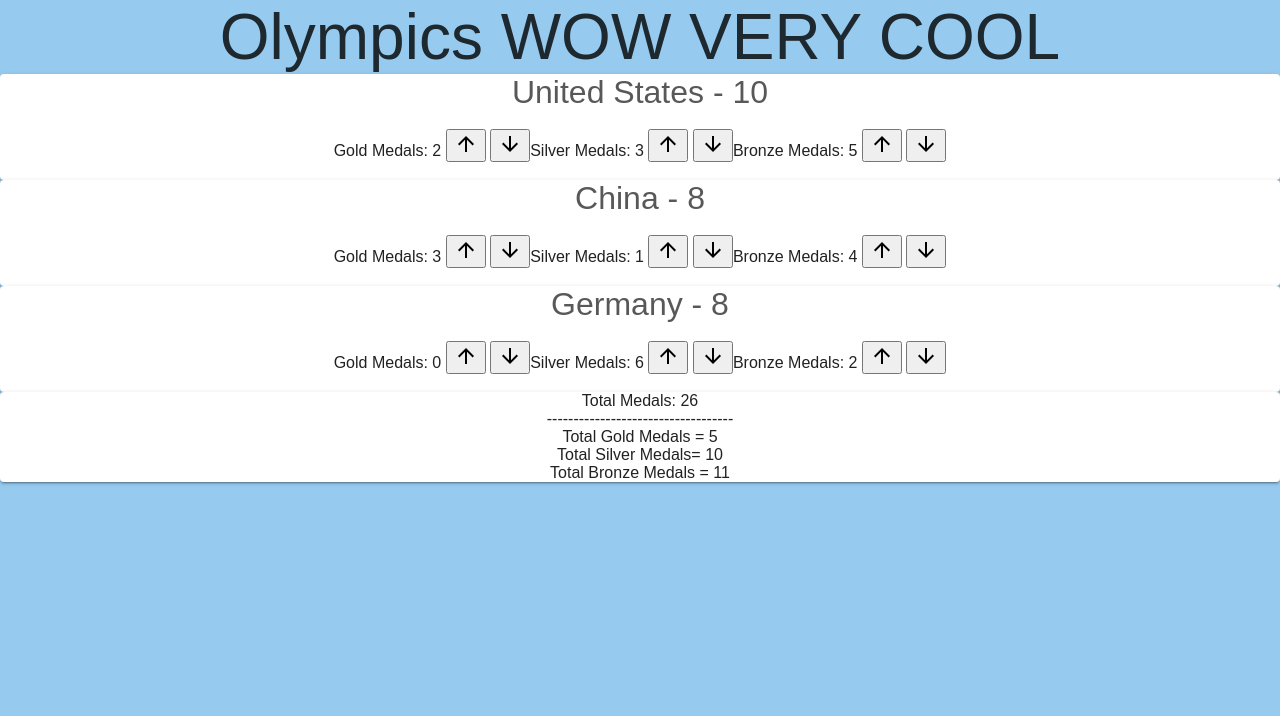
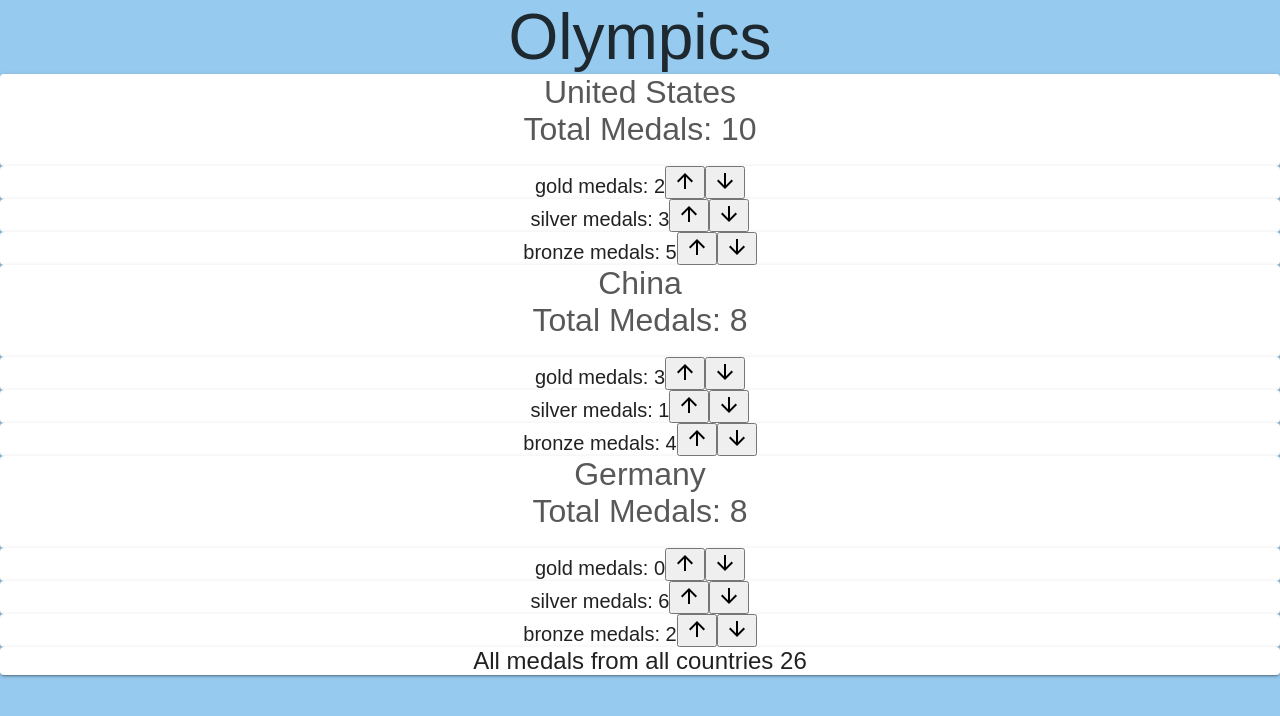
Before and after one commit to athanas1/module-2-assign, a React (Create React App) app: page / in a window 1280 px wide. Shown: the top 716 px of the page. Built offline with nearby package versions, Linux system fonts and the light colour scheme.

Commit message:
Refactored code , should be good now?

```diff
--- a/src/App.css
+++ b/src/App.css
@@ -18,7 +18,7 @@
 }
 
 .medals{
-font-size: 1em;
+font-size: 1.25em;
 }
 .counter {
   margin: auto;
--- a/src/App.js
+++ b/src/App.js
@@ -2,103 +2,70 @@ import React, { Component } from 'react';
 import './App.css';
 //import Countries from './components/Countries';
 import Country from './components/Country';
-import Medal from './components/Medal';
 import { getCountries } from './services/countryService';
+import { getMedals} from './services/medalService';
+import Paper from '@material-ui/core/Paper';
 
 class App extends Component {
   state = {
     countries: getCountries(),
+    medals: getMedals(),
 }
 
-addGoldMedal = (id) => {
+addMedal = (id, medal) => {
 
-  const countriesMutable = [...this.state.countries]
-  const idx = countriesMutable.findIndex((c) => c.id === id)
+  const countriesM = [...this.state.countries]
+  const idx = countriesM.findIndex((c) => c.id === id)
 
-  this.setState({goldMedalCount: countriesMutable[idx].goldMedalCount +=1})
-
-}
-addSilverMedal = (id) => {
-
-  const countriesMutable = [...this.state.countries]
-  const idx = countriesMutable.findIndex((c) => c.id === id)
-
-  this.setState({silverMedalCount: countriesMutable[idx].silverMedalCount +=1})
-
-}
-addBronzeMedal = (id) => {
-
-  const countriesMutable = [...this.state.countries]
-  const idx = countriesMutable.findIndex((c) => c.id === id)
-
-  this.setState({bronzeMedalCount: countriesMutable[idx].bronzeMedalCount +=1})
+  countriesM[idx][medal + 'MedalCount'] += 1
+  this.setState({ countries: countriesM});
 
 }
 
-subtractGoldMedal = (id) =>{
+subtractMedal = (id, medal) =>{
 
-  const countriesMutable = [...this.state.countries];
+  const countriesM = [...this.state.countries]
+  const idx = countriesM.findIndex((c) => c.id === id)
 
-  const idx = countriesMutable.findIndex((c) => c.id === id);
 
-  if(this.state.goldMedalCount >= 1){
-    this.setState({goldMedalCount: countriesMutable[idx].goldMedalCount -= 1})
+  if(countriesM[idx][medal + 'MedalCount'] >= 1){
+    countriesM[idx][medal + 'MedalCount'] -= 1
+    this.setState({ countries: countriesM});
   }
 }
-subtractSilverMedal = (id) =>{
-
-  const countriesMutable = [...this.state.countries];
-
-  const idx = countriesMutable.findIndex((c) => c.id === id);
-
-  if(this.state.silverMedalCount >= 1){
-    this.setState({silverMedalCount: countriesMutable[idx].silverMedalCount -= 1})
-  }
+getAllTotal(){
+  var x = 0;
+    this.state.medals.forEach(medal => {
+      x += this.state.countries.reduce((a, b) => a + b[medal.type + "MedalCount"],0);
+    });
+  return x;
 }
-subtractBronzeMedal = (id) =>{
-
-  const countriesMutable = [...this.state.countries];
-
-  const idx = countriesMutable.findIndex((c) => c.id === id);
-
-  if(this.state.bronzeMedalCount >= 1){
-    this.setState({bronzeMedalCount: countriesMutable[idx].bronzeMedalCount -= 1})
-  }
-}
-
 componentDidMount() {
   console.log("App mounted");
 }
   render() {
     const {countries} = this.state;
     return (
+      <React.Fragment>
       <div className="App">
         <header className="App-header">
-          Olympics WOW VERY COOL
+         Olympics
         </header>
-        {/* <Countries countries={ this.state.countries} onGoldIncrement ={this.addGoldMedal} onGoldDecrement= {this.subtractGoldMedal}
-        onSilverIncrement= {this.addSilverMedal} onSilverDecrement= {this.subtractSilverMedal} onBronzeIncrement = {this.addBronzeMedal} onBronzeDecrement = {this.subtractBronzeMedal}
-        /> */}
-        {countries.map(name =>
+        {countries.map(country =>
           <Country
-          onGoldIncrement = {this.addGoldMedal}
-          onGoldDecrement = {this.subtractGoldMedal}
-          onSilverIncrement = {this.addSilverMedal}
-          onSilverDecrement = {this.subtractSilverMedal}
-          onBronzeIncrement = {this.addBronzeMedal}
-          onBronzeDecrement = {this.subtractBronzeMedal}
-          key = { name.id}
-          name = {name}
+          key = { country.id}
+          country = {country}
+          onIncrement = {this.addMedal}
+          onDecrement = {this.subtractMedal}
+          medals = {this.state.medals}
           />)}
-        <Medal totalMedals={countries.reduce((a, b) => a + b.goldMedalCount, 0)
-          + countries.reduce((a, b) => a + b.silverMedalCount, 0)
-          + countries.reduce((a, b) => a + b.bronzeMedalCount, 0)
-           }
-           goldMedals= {countries.reduce((a, b) => a + b.goldMedalCount, 0) }
-           silverMedals = {countries.reduce((a, b) => a + b.silverMedalCount, 0) }
-           bronzeMedals = {countries.reduce((a, b) => a + b.bronzeMedalCount, 0) }
-           />
+          <Paper elevation={2} className="paper" >
+          <span className="counter">
+           All medals from all countries { this.getAllTotal()}
+          </span>
+          </Paper>
       </div>
+      </React.Fragment>
      );
   }
 }
--- a/src/components/Country.jsx
+++ b/src/components/Country.jsx
@@ -1,56 +1,52 @@
 import React, { Component } from 'react';
 import Paper from '@material-ui/core/Paper';
-import ArrowUpwardIcon from '@material-ui/icons/ArrowUpward';
-import ArrowDownwardIcon from '@material-ui/icons/ArrowDownward';
+
+
+import Medal from './Medal';
 
 
 
 
 class Country extends Component{
-    // state = {
-    //     name : this.props.name.name,
-    //     goldMedalCount: this.props.name.goldMedalCount,
-    // }
-    // addMedal= () => {
-    //      this.setState({goldMedalCount: this.state.goldMedalCount + 1})
-
-    // }
-    // subtractMedal = () =>{
-    //     if(this.state.goldMedalCount >= 1){
-    //     this.setState({goldMedalCount: this.state.goldMedalCount - 1})
-    //     }
-    // }
-
+    //going over the medals array and for each medal we add the amount of medals based on the country and medal var
+    getMedalsTotal(country, medals){
+        var x = 0;
+        medals.forEach(medal => {
+            x += country[medal.type + "MedalCount"]
+        })
+        return x;
+    }
 
     render() {
-        const{onGoldIncrement, onGoldDecrement,onSilverIncrement,onSilverDecrement, onBronzeIncrement, onBronzeDecrement, name} = this.props;
+        const{onIncrement, country, medals, onDecrement} = this.props;
         return(
         <div>
             <Paper elevation={2} className="paper" >
-            <div className = 'country'>
-            {name.name} - {name.goldMedalCount + name.silverMedalCount + name.bronzeMedalCount}
-            </div>
-            <div className = 'medals'>
-            <br></br>
-             {'Gold Medals: ' + name.goldMedalCount}
-             {" "}
-             <button onClick={ () => onGoldIncrement(name.id) }><ArrowUpwardIcon /></button>
-             {" "}
-             <button onClick={ () => onGoldDecrement(name.id)}><ArrowDownwardIcon /></button>
-             {'Silver Medals: ' + name.silverMedalCount}
-             {" "}
-             <button onClick={ () => onSilverIncrement(name.id) }><ArrowUpwardIcon /></button>
-             {" "}
-             <button onClick={ () => onSilverDecrement(name.id)}><ArrowDownwardIcon /></button>
-             {'Bronze Medals: ' + name.bronzeMedalCount}
-             {" "}
-             <button onClick={ () => onBronzeIncrement(name.id) }><ArrowUpwardIcon /></button>
-             {" "}
-             <button onClick={ () => onBronzeDecrement(name.id)}><ArrowDownwardIcon /></button>
-            </div>
+                <div className="country">
+                    {country.name}
+                    <br></br>
+                     Total Medals: { this.getMedalsTotal(country, medals) }
+
+                </div>
+
+
             <br></br>
             </Paper>
-        </div>);
+
+            {medals.map(medal =>
+                <Medal
+                    key = {medal.id}
+                    country={country}
+                    medal= { medal }
+                    onIncrement = {onIncrement}
+                    onDecrement = {onDecrement}
+                />
+                ) }
+
+        </div>
+
+
+        );
     }
 
 }
--- a/src/components/Medal.jsx
+++ b/src/components/Medal.jsx
@@ -1,21 +1,15 @@
-
+import ArrowUpwardIcon from '@material-ui/icons/ArrowUpward';
+import ArrowDownwardIcon from '@material-ui/icons/ArrowDownward';
 import Paper from '@material-ui/core/Paper';
 
 const Medal = (props) => {
     return (
         <Paper elevation={2} className="paper" >
-    <div className='medal'>
-        Total Medals: {props.totalMedals}
-        <br></br>
-        -----------------------------------
-        <div className='medals'>
-            Total Gold Medals = {props.goldMedals}
-            <br></br>
-            Total Silver Medals= {props.silverMedals}
-            <br></br>
-            Total Bronze Medals = {props.bronzeMedals}
-        </div>
-        </div>
+            <div className="medals">
+                {props.medal.type} medals: {props.country[props.medal.type + "MedalCount"]}
+                <button onClick={ () => props.onIncrement(props.country.id, props.medal.type) }><ArrowUpwardIcon /></button>
+                <button onClick={ () => props.onDecrement(props.country.id, props.medal.type)}><ArrowDownwardIcon /></button>
+            </div>
         </Paper>
         );
     }
--- /dev/null
+++ b/src/services/medalService.js
@@ -0,0 +1,9 @@
+let medals = [
+    {id: 1, type: "gold"},
+    {id: 2, type: "silver"},
+    {id: 3, type: "bronze"},
+]
+
+export function getMedals(){
+    return medals;
+}
```
